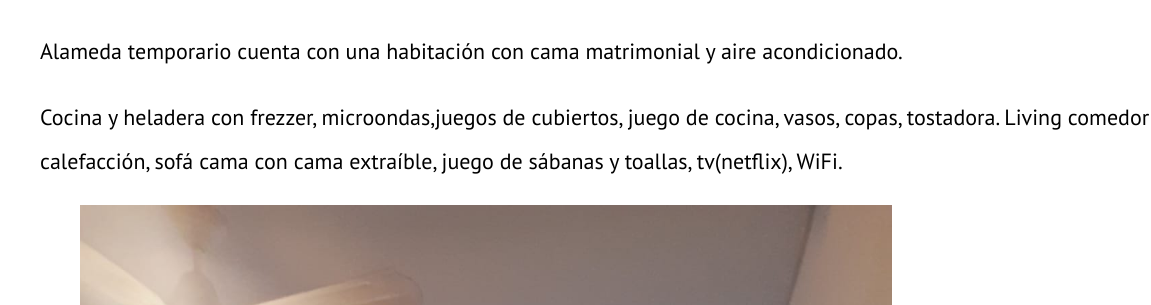
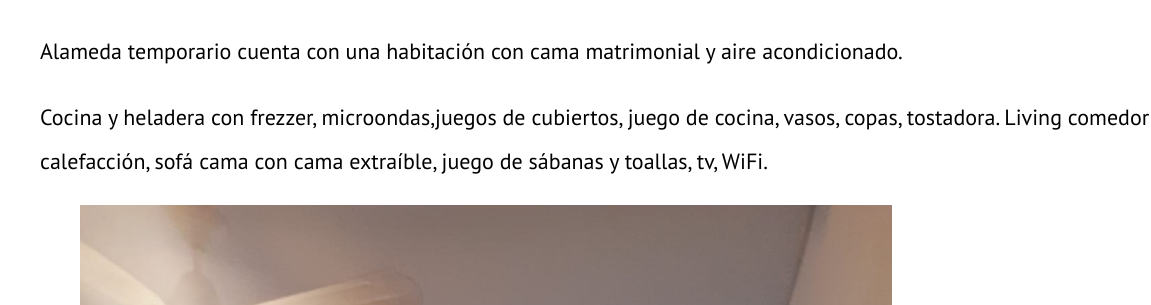
Before and after one commit to MateoPascullo/Alameda-Temporario, a plain HTML site: page entrada.html in a window 1280 px wide. Shown: the part 673-978 px from the top of the page, 0-1151 px from the left. Drawn offline with Linux system fonts and the light colour scheme.

Commit message:
se elimino netflix Update entrada.html

```diff
--- a/entrada.html
+++ b/entrada.html
@@ -47,7 +47,7 @@
         <h3 class="centrar-texto">Nuestro Hospedaje</h3>
         <p>Alameda temporario cuenta con una habitación con cama matrimonial y aire acondicionado.
         </p>
-        <p>Cocina y heladera con frezzer, microondas,juegos de cubiertos, juego de cocina, vasos, copas, tostadora. Living comedor con calefacción, sofá cama con cama extraíble, juego de sábanas y toallas, tv(netflix), WiFi.
+        <p>Cocina y heladera con frezzer, microondas,juegos de cubiertos, juego de cocina, vasos, copas, tostadora. Living comedor con calefacción, sofá cama con cama extraíble, juego de sábanas y toallas, tv, WiFi.
         </p>
 
 
```
